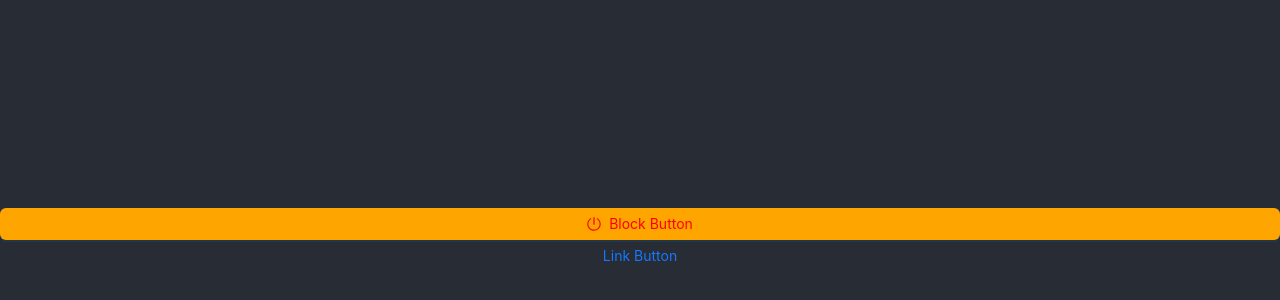
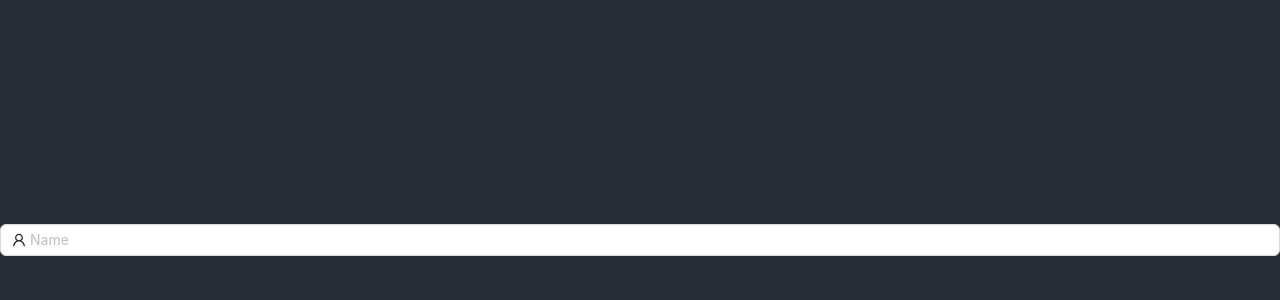
Before and after one commit to Umair513/Ant-Design-Library, a React (Create React App) app in the folder ant-design/: page / in a window 1280 px wide. Shown: the part 160-460 px from the top of the page. Built offline with nearby package versions, Linux system fonts and the light colour scheme.

Commit message:
Input Component

```diff
--- a/ant-design/src/App.js
+++ b/ant-design/src/App.js
@@ -4,6 +4,8 @@ import 'antd/dist/reset.css';
 import { Button } from 'antd';
 import { useState } from 'react';
 import {PoweroffOutlined} from "@ant-design/icons"
+import AntButton from './components/AntButton';
+import AntInput from './components/AntInput';
 
 function App() {
   const [loading, setLoading] = useState(false)
@@ -16,11 +18,7 @@ function App() {
   }
   return (
     <div className="App">
-      <div className='App-header'>
-        {/* this button will take the full width of its parent */}
-        <Button type='primary' block onClick={onButtonClick} loading={loading} icon={<PoweroffOutlined></PoweroffOutlined>}  className='my-button'>Block Button</Button>
-        <Button type='link' href="https://www.google.com">Link Button</Button>
-      </div>
+     <AntInput></AntInput>
     </div>
   );
 }
--- /dev/null
+++ b/ant-design/src/components/AntButton.js
@@ -0,0 +1,26 @@
+import React from 'react'
+import { Button } from 'antd';
+import { useState } from 'react';
+import { PoweroffOutlined } from "@ant-design/icons"
+
+const AntButton = () => {
+    const [loading, setLoading] = useState(false)
+    const onButtonClick = (e) => {
+        console.log("Button Clicked")
+        setLoading(true)
+        setTimeout(() => {
+            setLoading(false)
+        }, 2000)
+    }
+    return (
+        <div>
+            <div className='App-header'>
+                {/* this button will take the full width of its parent */}
+                <Button type='primary' block onClick={onButtonClick} loading={loading} icon={<PoweroffOutlined></PoweroffOutlined>} className='my-button'>Block Button</Button>
+                <Button type='link' href="https://www.google.com">Link Button</Button>
+            </div>
+        </div>
+    )
+}
+
+export default AntButton
--- /dev/null
+++ b/ant-design/src/components/AntInput.js
@@ -0,0 +1,21 @@
+import Input from 'antd/es/input/Input'
+import React from 'react'
+import {UserOutlined} from "@ant-design/icons"
+
+const AntInput = () => {
+    return (
+        <div>
+            <div className='App-header'>
+                <Input
+                    placeholder='Name'
+                    maxLength={10}
+                    type='password'
+                    prefix={<UserOutlined></UserOutlined>}
+                    allowClear
+                ></Input>
+            </div>
+        </div>
+    )
+}
+
+export default AntInput
```
